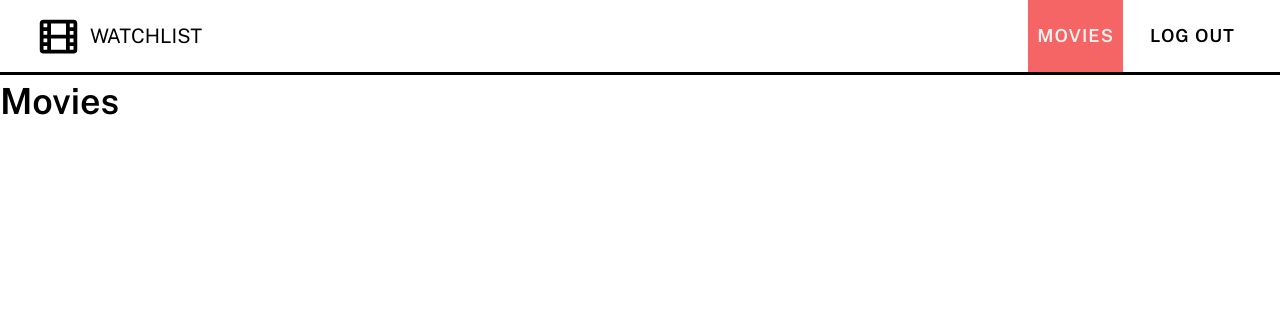
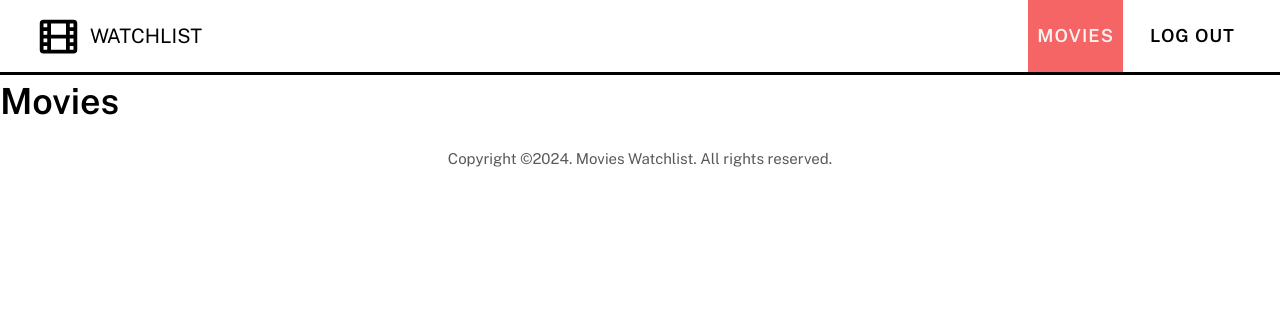
Before and after one commit to TimothyJNeale/movie-watchlist, a Flask app: page / in a window 1280 px wide. Shown: the top 335 px of the page. Run offline with Flask 3, Linux system fonts and the light colour scheme.

Commit message:
Added and styled the footer

```diff
--- a/movie_library/static/css/main.css
+++ b/movie_library/static/css/main.css
@@ -125,6 +125,12 @@ body {
   height: 1em;
 }
 
+.footer {
+  padding: 1rem 0;
+  color: var(--text-muted);
+  text-align: center;
+}
+
 /* Button styles that we'll share across our site */
 .button {
   /* In order to easily position our buttons, we're making them block level elements */
--- a/movie_library/templates/layout.html
+++ b/movie_library/templates/layout.html
@@ -1,4 +1,5 @@
 {% from "macros/nav.html" import header %}
+{% from "macros/footer.html" import footer %}
 <!DOCTYPE html>
 <html lang="en">
     <head>
@@ -18,5 +19,6 @@
         <main class="main">
             {% block main_content %} {% endblock %}
         </main>
+        {{ footer() }}
     </body>
 </html>
--- /dev/null
+++ b/movie_library/templates/macros/footer.html
@@ -0,0 +1,5 @@
+{% macro footer() %}
+<footer class="footer">
+    <small>Copyright &copy;2024. Movies Watchlist. All rights reserved.</small>
+</footer>
+{% endmacro %}
```
